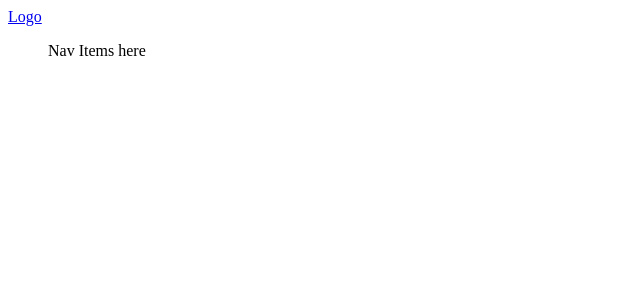
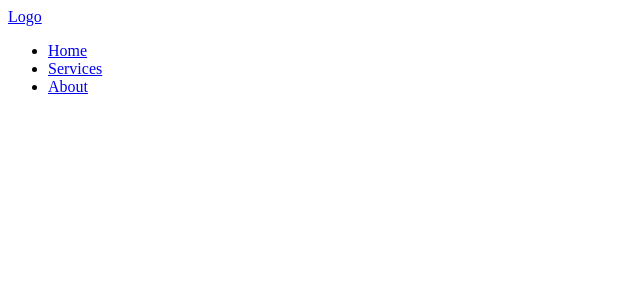
Before and after one commit to AlainBartmanDilaw/sports-bets, a React (Create React App) app: page / in a window 1280 px wide. Shown: the top 300 px of the page, without its empty margins (0-640 px from the left). Built offline with nearby package versions, Linux system fonts and the light colour scheme.

Commit message:
Présentation des menus dans le Header

```diff
--- a/src/components/Navbar.tsx
+++ b/src/components/Navbar.tsx
@@ -1,7 +1,17 @@
+import { menuItems } from "../menuItems";
+
 const Navbar = () => {
     return (
         <nav>
-            <ul className="menus">Nav Items here</ul>
+            <ul className="menus">
+                {menuItems.map((menu, index: number) => {
+                    return (
+                        <li className="menu-items" key={index}>
+                            <a href={menu.url}>{menu.title}</a>
+                        </li>
+                    );
+                })}
+            </ul>
         </nav>
     );
 };
```
